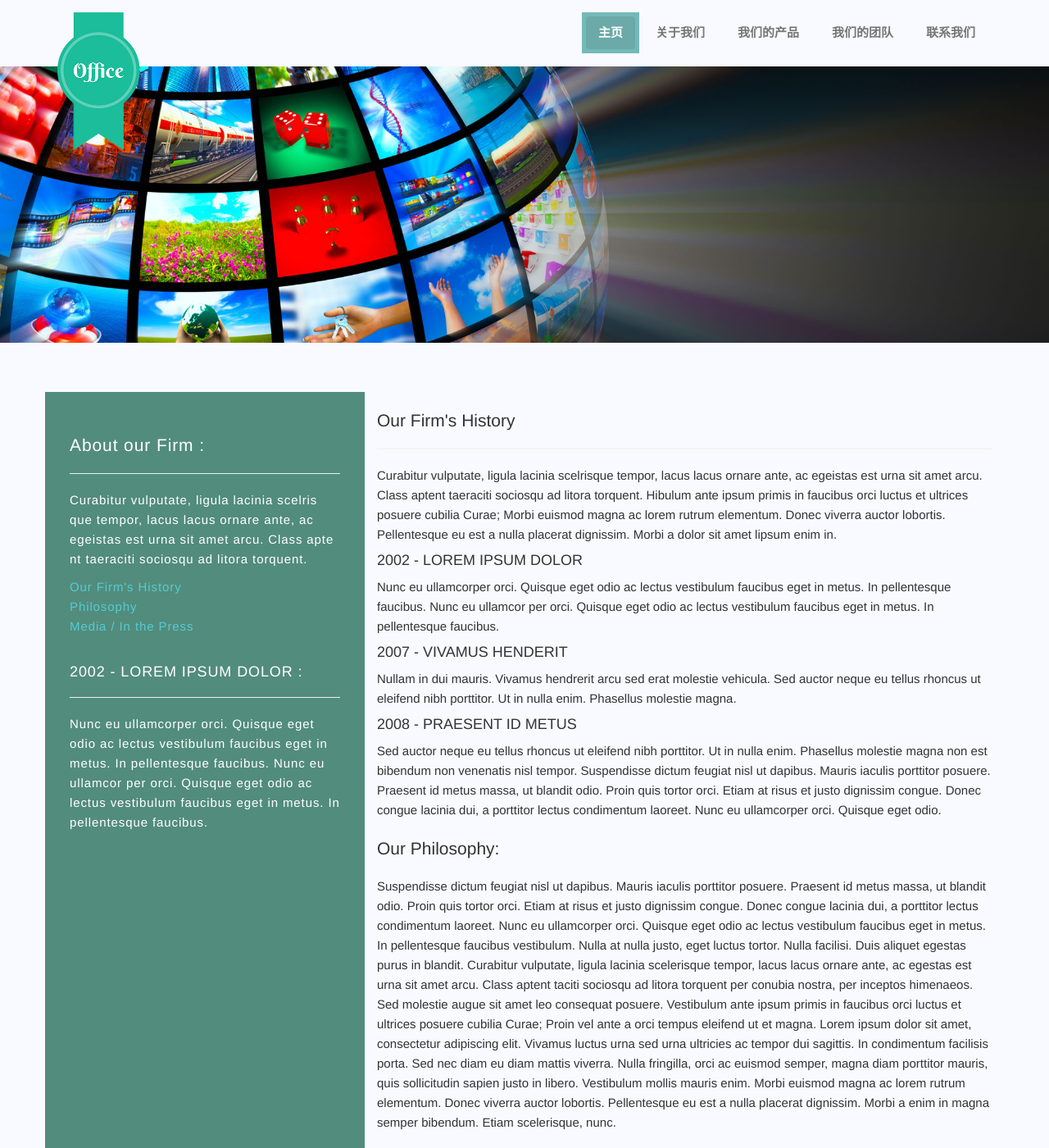
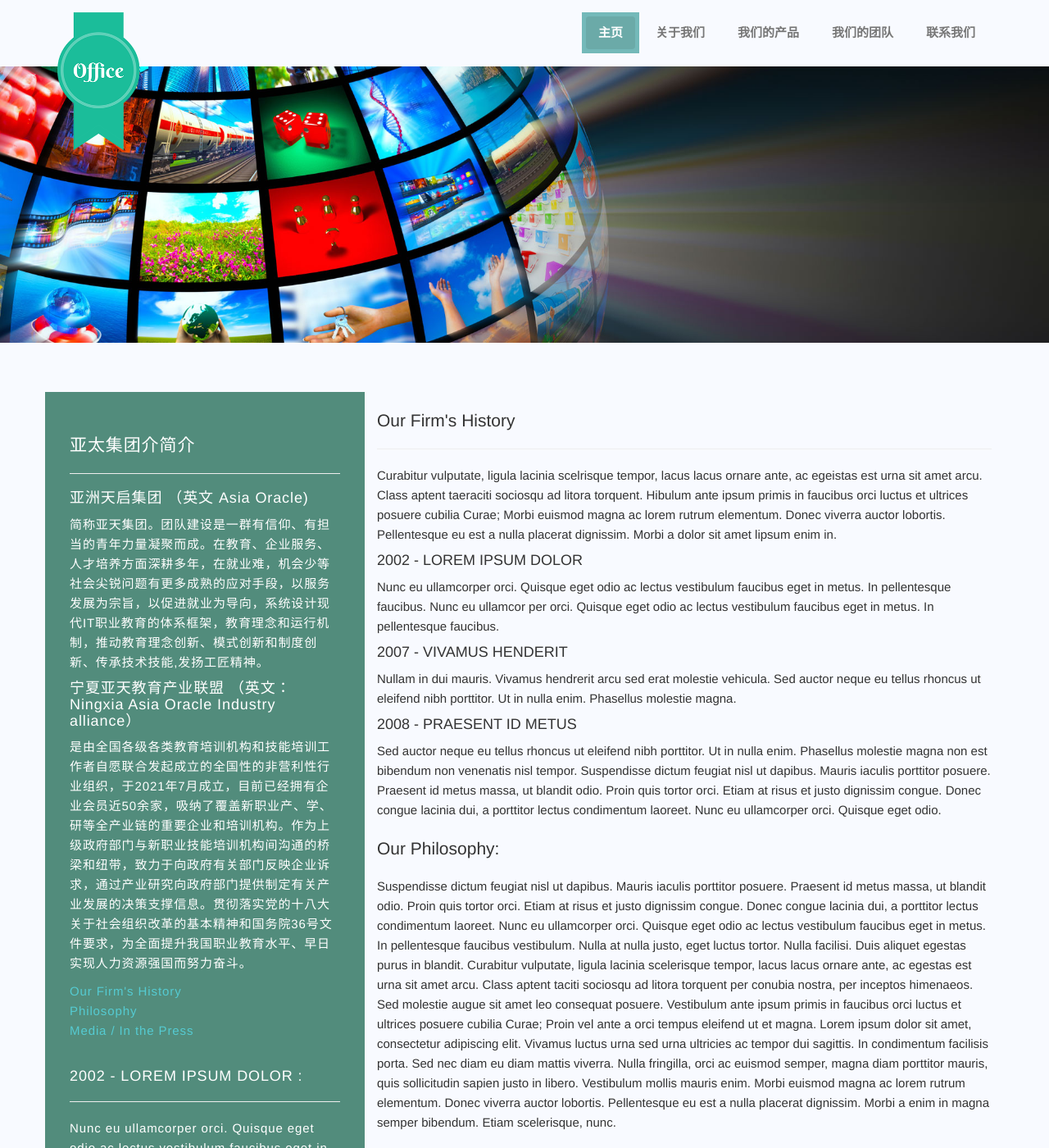
Before and after one commit to AngleLwt/AngleLwt-AngleLwt.github.io, a Jekyll site: the page built from about.html, in a window 1280 px wide and 1400 px high. Shown: the whole window at 82% size. Built offline with Jekyll 4.4.1, drawn with Linux system fonts in a browser that asks for light colours.

Commit message:
Update about.html

```diff
--- a/about.html
+++ b/about.html
@@ -13,9 +13,11 @@ permalink: /about
 <div class="container">
   <div class="row">
     <div class="side-left col-sm-4 col-md-4">
-      <h3 class="lead">  About our Firm : </h3><hr>
+      <h3 class="lead">  亚太集团介简介 </h3><hr>
 
-      <p>Curabitur vulputate, ligula lacinia scelris que tempor, lacus lacus ornare ante, ac egeistas est urna sit amet arcu. Class apte nt taeraciti sociosqu ad litora torquent.</p>
+      <p><h4>亚洲天启集团 （英文 Asia Oracle) </h4>简称亚天集团。团队建设是一群有信仰、有担当的青年力量凝聚而成。在教育、企业服务、人才培养方面深耕多年，在就业难，机会少等社会尖锐问题有更多成熟的应对手段，以服务发展为宗旨，以促进就业为导向，系统设计现代IT职业教育的体系框架，教育理念和运行机制，推动教育理念创新、模式创新和制度创新、传承技术技能,发扬工匠精神。<br>
+<h4>宁夏亚天教育产业联盟 （英文：Ningxia Asia Oracle Industry alliance） </h4>
+是由全国各级各类教育培训机构和技能培训工作者自愿联合发起成立的全国性的非营利性行业组织，于2021年7月成立，目前已经拥有企业会员近50余家，吸纳了覆盖新职业产、学、研等全产业链的重要企业和培训机构。作为上级政府部门与新职业技能培训机构间沟通的桥梁和纽带，致力于向政府有关部门反映企业诉求，通过产业研究向政府部门提供制定有关产业发展的决策支撑信息。贯彻落实党的十八大关于社会组织改革的基本精神和国务院36号文件要求，为全面提升我国职业教育水平、早日实现人力资源强国而努力奋斗。</p>
       <a href="#anchor1"> Our Firm's History</a><br>
       <a href="#anchor2"> Philosophy</a><br>
       <a href="#anchor3">Media / In the Press</a><br>
```
